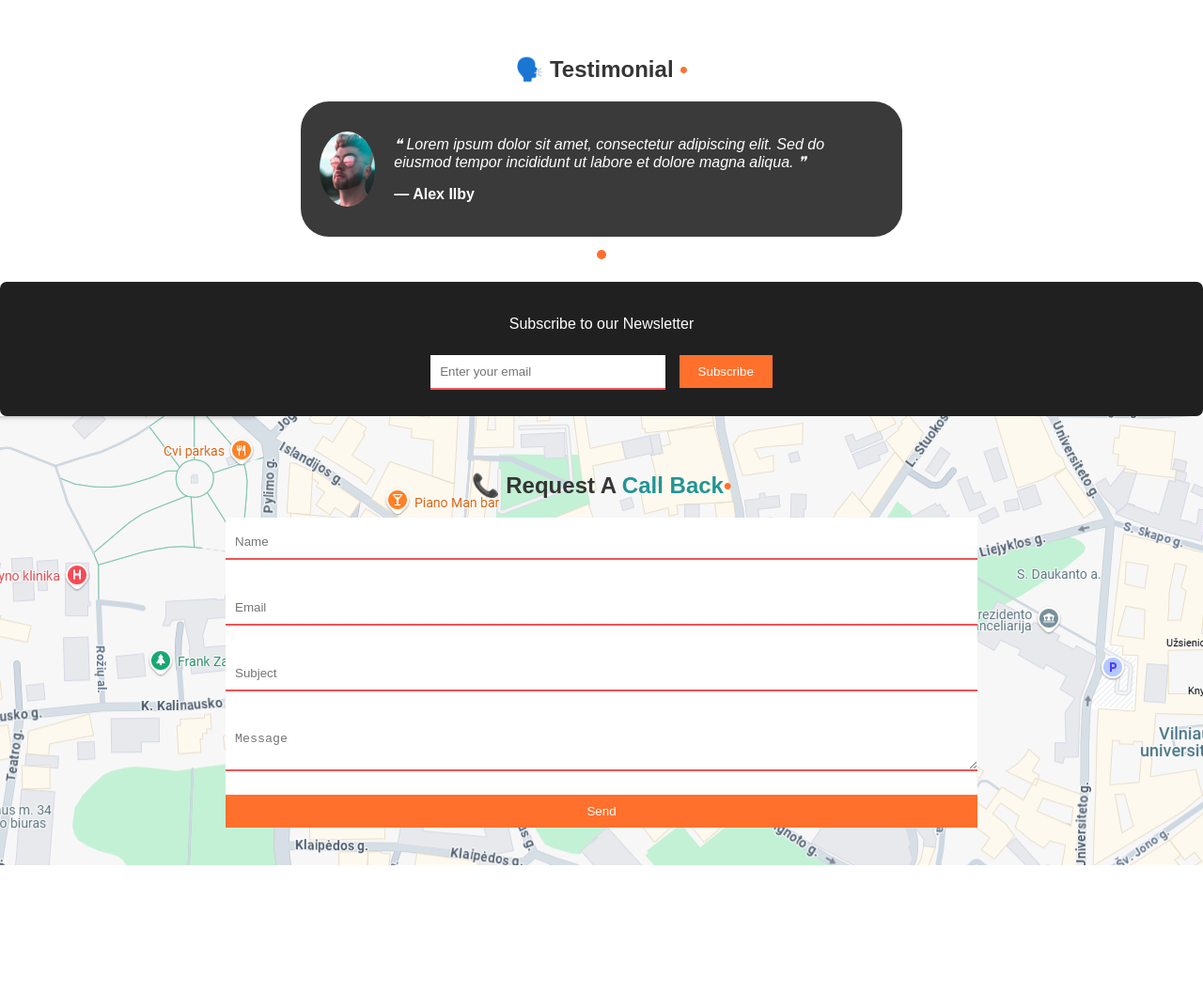
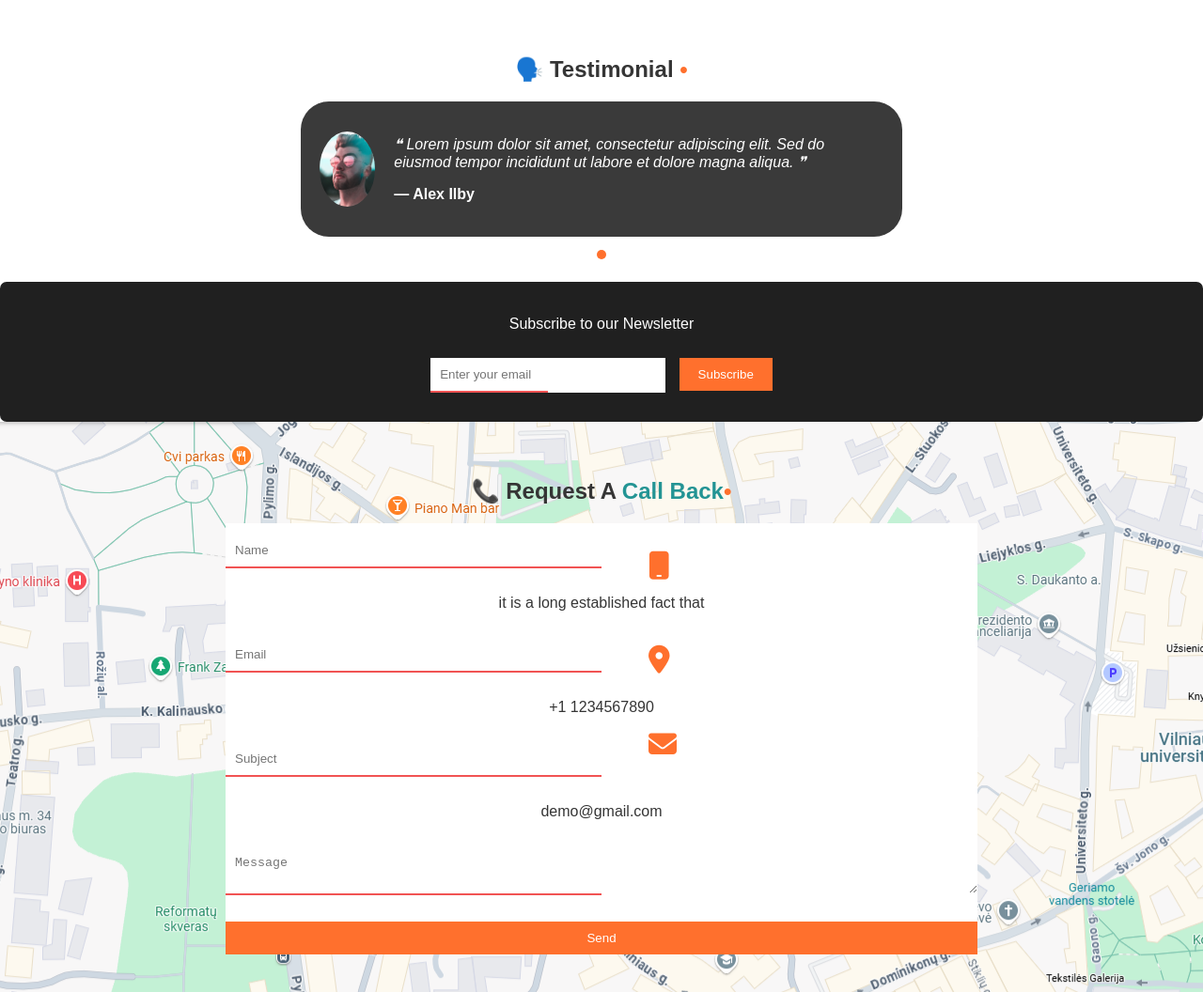
Before and after one commit to Orestas2009/Unity, a plain HTML site: page HTML/CallBack.html in a window 1280 px wide. Shown: the whole page at 94% size. Before the commit the page ends 921 px from the top, so only its background shows below. Drawn offline with Linux system fonts and the light colour scheme.

Commit message:
i finished my html and css code

```diff
--- a/Css/Style_Gabrielius.css
+++ b/Css/Style_Gabrielius.css
@@ -143,10 +143,26 @@ body {
   }
 
   input,textarea {
-    width: 100%;
-    padding-right:  120 120 120 120;
-    margin: 8px 0;
+
+    padding-right: 10;
+    margin: 11px 0;
     box-sizing: border-box;
     border: none;
-    border-bottom: 2px solid #f15353;
+    border-bottom: 2px solid ;
+    border-image: linear-gradient(to right, #f15353 50%, transparent 50%) 100% 1;
   }
+  i{
+    position: absolute;
+    padding-left: 450px;
+    font-size: 30px;
+  }
+  .fa-mobile{
+    padding-top: 30px;
+
+  }
+  .fa-location-dot{
+    padding-top: 130px;
+  }
+  .fa-envelope{
+    padding-top: 220px;
+  }
--- a/HTML/CallBack.html
+++ b/HTML/CallBack.html
@@ -3,7 +3,8 @@
 <head>
   <meta charset="UTF-8">
   <title>Testimonial & Contact Section</title>
-  <link rel="stylesheet" href="/Css/Style_Gabrielius.css">
+  <link rel="stylesheet" href="../Css/Style_Gabrielius.css">
+  <script src="https://kit.fontawesome.com/ce6172baa2.js" crossorigin="anonymous"></script>
 </head>
 <body>
 
@@ -35,9 +36,9 @@
     <div class="card">
       <h2>📞 Request A <span class="highlight">Call Back</span><span class="dot">•</span></h2>
       <form class="callback-form">
-        <input type="text" placeholder="Name" required>
-        <input type="email" placeholder="Email" required>
-        <input type="text" placeholder="Subject">
+        <input type="text" placeholder="Name" required><i class="fa-solid fa-mobile" style="color: #ff702d;"></i>it is a long established fact that
+        <input type="email" placeholder="Email" required><i class="fa-solid fa-location-dot" style="color: #ff702d;"></i>+1 1234567890
+        <input type="text" placeholder="Subject"><i class="fa-solid fa-envelope" style="color: #ff702d;"></i>demo@gmail.com
         <textarea placeholder="Message" required></textarea>
         <button type="submit">Send</button>
       </form>
```
